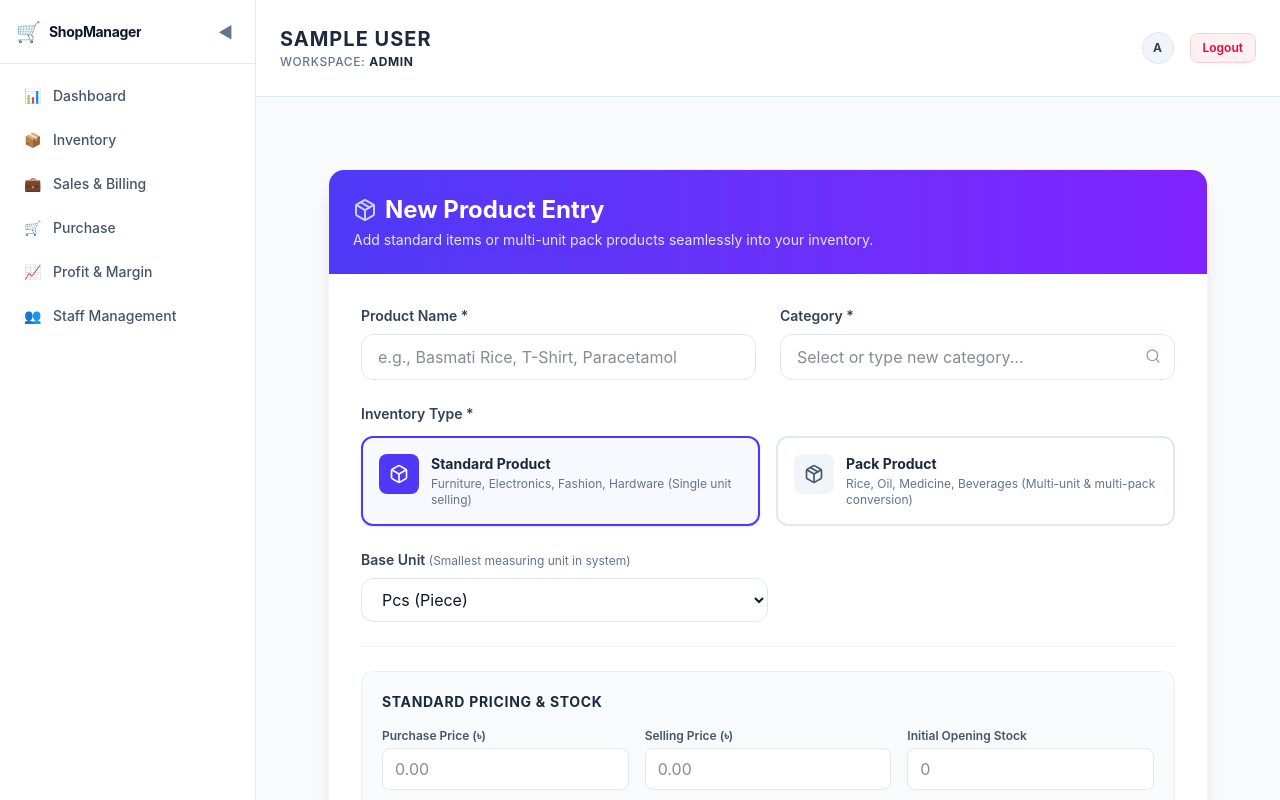
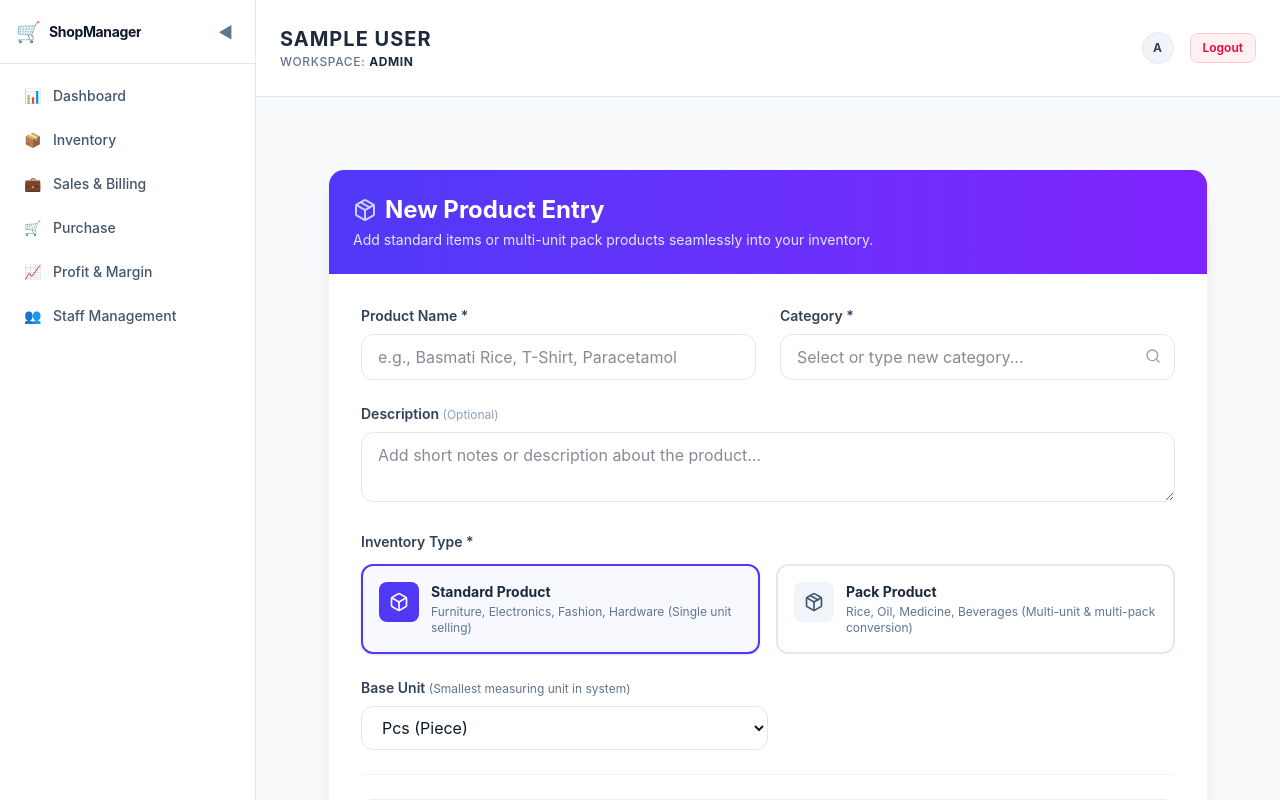
Before and after one commit to ramkrishno265/Shop-Management, a React app in the folder frontend/: page /product_entry in a window 1280 px wide. Shown: the top 800 px of the page. Built offline with nearby package versions, Linux system fonts and the light colour scheme; sample sign-in values are in the browser's storage; the HTML template or start-up script is replaced by a standard one.

Commit message:
Initial commit

```diff
--- a/frontend/src/pages/dashboard/ProductEntry.jsx
+++ b/frontend/src/pages/dashboard/ProductEntry.jsx
@@ -10,6 +10,7 @@ const ProductEntry = () => {
     category: '',
     inventoryType: 'standard', // 'standard' or 'pack'
     baseUnit: 'Pcs',
+    description: '', // ব্যাকএন্ডের সাথে সামঞ্জস্য রাখতে যোগ করা হলো
   });
 
   // Existing Categories State
@@ -91,6 +92,13 @@ const ProductEntry = () => {
       return;
     }
 
+    const token = localStorage.getItem("token");
+
+    if (!token) {
+      alert("Unauthorized: No token found. Please login again.");
+      return;
+    }
+
     const API_URL = import.meta.env.VITE_API_URL || 'http://localhost:5000';
 
     const finalPayload = {
@@ -105,7 +113,7 @@ const ProductEntry = () => {
         method: 'POST',
         headers: {
           'Content-Type': 'application/json',
-          // 'Authorization': `Bearer ${token}` // যদি টোকেন বা অথেন্টিকেশন লাগে এখানে বসাবেন
+          'Authorization': `Bearer ${token}`
         },
         body: JSON.stringify(finalPayload),
       });
@@ -124,6 +132,7 @@ const ProductEntry = () => {
         category: '',
         inventoryType: 'standard',
         baseUnit: 'Pcs',
+        description: '',
       });
       setCategoryInput('');
       setStandardData({ purchasePrice: '', sellingPrice: '', stock: '' });
@@ -211,6 +220,19 @@ const ProductEntry = () => {
                 </div>
               )}
             </div>
+          </div>
+
+          {/* Description Input */}
+          <div>
+            <label className="block text-sm font-semibold text-slate-700 mb-2">Description <span className="text-xs font-normal text-slate-400">(Optional)</span></label>
+            <textarea
+              name="description"
+              rows="2"
+              value={formData.description}
+              onChange={handleInputChange}
+              placeholder="Add short notes or description about the product..."
+              className="w-full px-4 py-2.5 rounded-xl border border-slate-200 focus:outline-none focus:ring-2 focus:ring-indigo-500 focus:border-transparent transition"
+            />
           </div>
 
           {/* Section 2: Inventory Type Selector Cards */}
```
Also changed, not shown: 1 other file (tests, documents, lock files or other folders).
